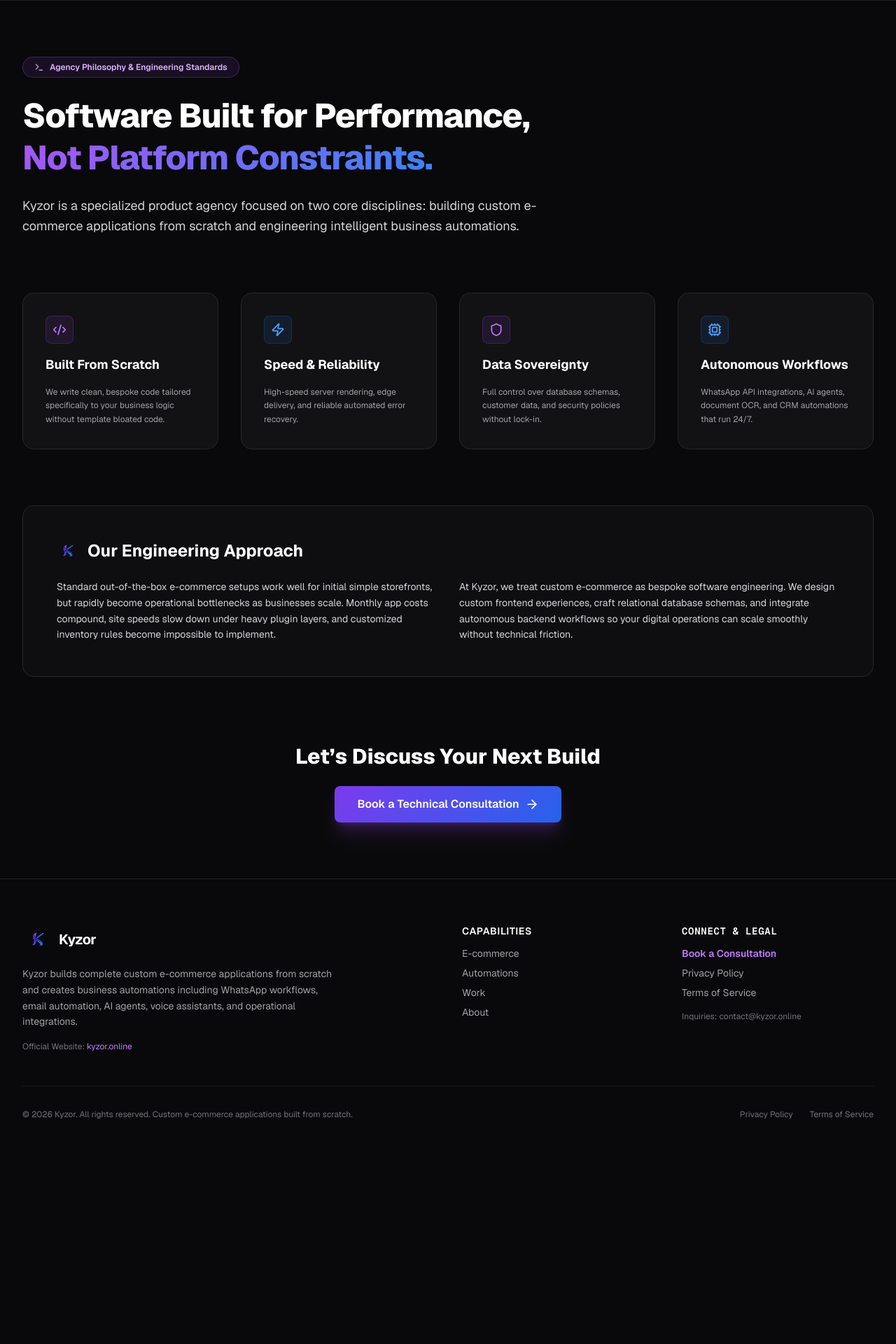
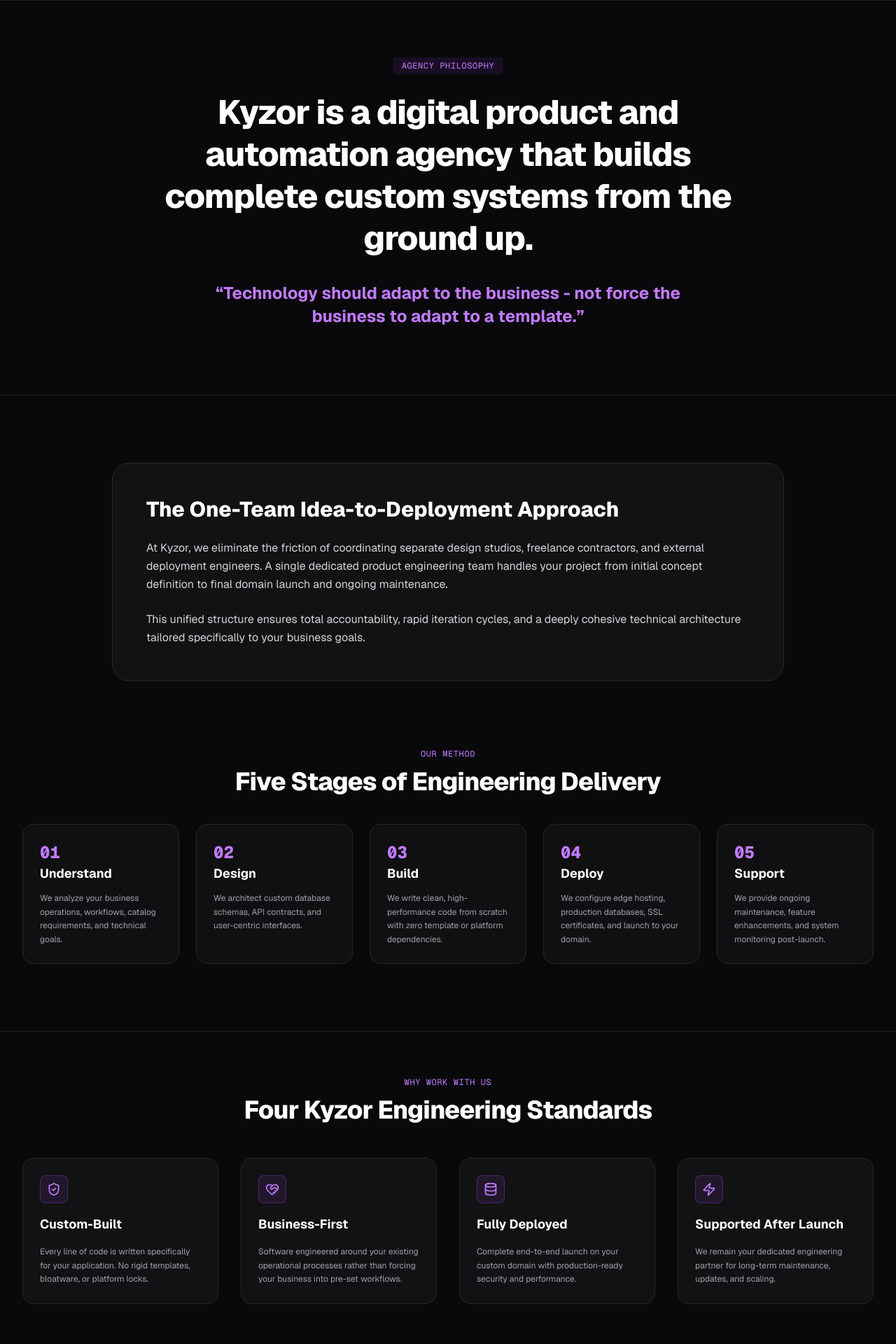
Before and after one commit to arbazkhan675/kyzor, a Next.js app: page /about in a window 1280 px wide. Shown: the part 80-2000 px from the top of the page at 70% size. Before the commit the page ends 1744 px from the top, so only its background shows below. Built offline with nearby package versions, Linux system fonts and the light colour scheme.

Commit message:
feat: Complete About, Privacy Policy, and Terms of Service trust pages

```diff
--- a/app/about/page.tsx
+++ b/app/about/page.tsx
@@ -1,103 +1,137 @@
 import Link from "next/link";
-import Image from "next/image";
-import { ArrowRight, Code2, Cpu, Shield, Zap, Terminal } from "lucide-react";
+import { ArrowRight, ShieldCheck, Zap, Database, HeartHandshake, CheckCircle2, UserCheck } from "lucide-react";
 import type { Metadata } from "next";
 
 export const metadata: Metadata = {
   title: "About Kyzor | Engineering Custom E-commerce & Business Automations",
   description:
-    "Learn about Kyzor's mission: engineering bespoke e-commerce applications from scratch and building autonomous business workflows with software clarity.",
+    "Kyzor is a digital product and automation agency that builds complete custom systems from the ground up. Technology should adapt to the business - not force the business to adapt to a template.",
 };
 
 export default function AboutPage() {
+  const processStages = [
+    { name: "Understand", description: "We analyze your business operations, workflows, catalog requirements, and technical goals." },
+    { name: "Design", description: "We architect custom database schemas, API contracts, and user-centric interfaces." },
+    { name: "Build", description: "We write clean, high-performance code from scratch with zero template or platform dependencies." },
+    { name: "Deploy", description: "We configure edge hosting, production databases, SSL certificates, and launch to your domain." },
+    { name: "Support", description: "We provide ongoing maintenance, feature enhancements, and system monitoring post-launch." },
+  ];
+
+  const differentiators = [
+    { title: "Custom-Built", description: "Every line of code is written specifically for your application. No rigid templates, bloatware, or platform locks.", icon: ShieldCheck },
+    { title: "Business-First", description: "Software engineered around your existing operational processes rather than forcing your business into pre-set workflows.", icon: HeartHandshake },
+    { title: "Fully Deployed", description: "Complete end-to-end launch on your custom domain with production-ready security and performance.", icon: Database },
+    { title: "Supported After Launch", description: "We remain your dedicated engineering partner for long-term maintenance, updates, and scaling.", icon: Zap },
+  ];
+
   return (
-    <div className="mx-auto max-w-7xl px-4 sm:px-6 lg:px-8 py-12 lg:py-20 space-y-20">
-      {/* Header */}
-      <div className="max-w-3xl space-y-6">
-        <div className="inline-flex items-center gap-2 rounded-full border border-purple-500/30 bg-purple-500/10 px-4 py-1.5 text-xs font-semibold text-purple-300">
-          <Terminal className="h-3.5 w-3.5" />
-          <span>Agency Philosophy & Engineering Standards</span>
+    <div className="space-y-16 lg:space-y-24 pb-16">
+      {/* 1. Hero & Opening Statement */}
+      <section className="relative pt-12 pb-16 md:pt-20 md:pb-24 border-b border-zinc-800/60 bg-zinc-950">
+        <div className="mx-auto max-w-4xl px-4 sm:px-6 lg:px-8 text-center space-y-6">
+          <span className="inline-block text-xs font-mono uppercase tracking-wider text-purple-400 bg-purple-500/10 px-3 py-1 rounded">
+            Agency Philosophy
+          </span>
+          <h1 className="text-4xl sm:text-5xl font-extrabold text-white tracking-tight leading-tight">
+            Kyzor is a digital product and automation agency that builds complete custom systems from the ground up.
+          </h1>
+          <p className="text-xl sm:text-2xl font-bold text-purple-400 max-w-3xl mx-auto leading-snug pt-2">
+            “Technology should adapt to the business - not force the business to adapt to a template.”
+          </p>
         </div>
-        <h1 className="text-4xl sm:text-5xl font-extrabold text-white tracking-tight leading-tight">
-          Software Built for Performance, <span className="text-gradient">Not Platform Constraints.</span>
-        </h1>
-        <p className="text-lg text-zinc-300 leading-relaxed">
-          Kyzor is a specialized product agency focused on two core disciplines: building custom e-commerce applications from scratch and engineering intelligent business automations.
+      </section>
+
+      {/* 2. The One-Team Approach */}
+      <section className="mx-auto max-w-5xl px-4 sm:px-6 lg:px-8 space-y-8">
+        <div className="rounded-3xl border border-zinc-800 bg-zinc-900/60 p-8 sm:p-12 space-y-6">
+          <h2 className="text-2xl sm:text-3xl font-extrabold text-white">The One-Team Idea-to-Deployment Approach</h2>
+          <p className="text-sm sm:text-base text-zinc-300 leading-relaxed">
+            At Kyzor, we eliminate the friction of coordinating separate design studios, freelance contractors, and external deployment engineers. A single dedicated product engineering team handles your project from initial concept definition to final domain launch and ongoing maintenance.
+          </p>
+          <p className="text-sm sm:text-base text-zinc-300 leading-relaxed">
+            This unified structure ensures total accountability, rapid iteration cycles, and a deeply cohesive technical architecture tailored specifically to your business goals.
+          </p>
+        </div>
+      </section>
+
+      {/* 3. Five Process Stages */}
+      <section className="mx-auto max-w-7xl px-4 sm:px-6 lg:px-8 space-y-10">
+        <div className="text-center space-y-3">
+          <h2 className="text-xs font-mono uppercase tracking-wider text-purple-400">Our Method</h2>
+          <p className="text-3xl font-extrabold text-white tracking-tight sm:text-4xl">
+            Five Stages of Engineering Delivery
           </p>
         </div>
 
-      {/* Values Grid */}
-      <div className="grid grid-cols-1 md:grid-cols-2 lg:grid-cols-4 gap-8">
-        <div className="rounded-2xl border border-zinc-800 bg-zinc-900/60 p-8 space-y-4">
-          <div className="w-10 h-10 rounded-lg bg-purple-500/10 border border-purple-500/20 flex items-center justify-center text-purple-400">
-            <Code2 className="h-5 w-5" />
+        <div className="grid grid-cols-1 sm:grid-cols-2 lg:grid-cols-5 gap-6">
+          {processStages.map((stage, idx) => (
+            <div key={stage.name} className="rounded-2xl border border-zinc-800 bg-zinc-900/50 p-6 space-y-3">
+              <span className="text-2xl font-mono font-extrabold text-purple-400">0{idx + 1}</span>
+              <h3 className="text-lg font-bold text-white">{stage.name}</h3>
+              <p className="text-xs text-zinc-400 leading-relaxed">{stage.description}</p>
             </div>
-          <h3 className="text-lg font-bold text-white">Built From Scratch</h3>
-          <p className="text-xs text-zinc-400 leading-relaxed">
-            We write clean, bespoke code tailored specifically to your business logic without template bloated code.
+          ))}
+        </div>
+      </section>
+
+      {/* 4. Four Core Differentiators */}
+      <section className="border-t border-zinc-800/80 bg-zinc-950 py-16">
+        <div className="mx-auto max-w-7xl px-4 sm:px-6 lg:px-8 space-y-12">
+          <div className="text-center space-y-3">
+            <h2 className="text-xs font-mono uppercase tracking-wider text-purple-400">Why Work With Us</h2>
+            <p className="text-3xl font-extrabold text-white tracking-tight sm:text-4xl">
+              Four Kyzor Engineering Standards
             </p>
           </div>
 
-        <div className="rounded-2xl border border-zinc-800 bg-zinc-900/60 p-8 space-y-4">
-          <div className="w-10 h-10 rounded-lg bg-blue-500/10 border border-blue-500/20 flex items-center justify-center text-blue-400">
-            <Zap className="h-5 w-5" />
+          <div className="grid grid-cols-1 sm:grid-cols-2 lg:grid-cols-4 gap-8">
+            {differentiators.map((item) => {
+              const Icon = item.icon;
+              return (
+                <div key={item.title} className="rounded-2xl border border-zinc-800 bg-zinc-900/60 p-6 space-y-4">
+                  <div className="w-10 h-10 rounded-lg bg-purple-500/10 border border-purple-500/30 flex items-center justify-center text-purple-400">
+                    <Icon className="h-5 w-5" />
                   </div>
-          <h3 className="text-lg font-bold text-white">Speed & Reliability</h3>
-          <p className="text-xs text-zinc-400 leading-relaxed">
-            High-speed server rendering, edge delivery, and reliable automated error recovery.
+                  <h3 className="text-lg font-bold text-white">{item.title}</h3>
+                  <p className="text-xs text-zinc-400 leading-relaxed">{item.description}</p>
+                </div>
+              );
+            })}
+          </div>
+        </div>
+      </section>
+
+      {/* 5. Team Section Note */}
+      <section className="mx-auto max-w-4xl px-4 sm:px-6 lg:px-8 text-center">
+        <div className="rounded-2xl border border-zinc-800/80 bg-zinc-900/30 p-8 space-y-3">
+          <UserCheck className="mx-auto h-8 w-8 text-purple-400 opacity-80" />
+          <h3 className="text-lg font-bold text-white">Direct Engineer Communication</h3>
+          <p className="text-xs text-zinc-400 max-w-md mx-auto leading-relaxed">
+            You work directly with senior product engineers who architect and write your code - no account managers or middle layers.
           </p>
         </div>
+      </section>
 
-        <div className="rounded-2xl border border-zinc-800 bg-zinc-900/60 p-8 space-y-4">
-          <div className="w-10 h-10 rounded-lg bg-purple-500/10 border border-purple-500/20 flex items-center justify-center text-purple-400">
-            <Shield className="h-5 w-5" />
-          </div>
-          <h3 className="text-lg font-bold text-white">Data Sovereignty</h3>
-          <p className="text-xs text-zinc-400 leading-relaxed">
-            Full control over database schemas, customer data, and security policies without lock-in.
+      {/* Final Consultation CTA */}
+      <section className="mx-auto max-w-7xl px-4 sm:px-6 lg:px-8">
+        <div className="rounded-3xl border border-zinc-800 bg-gradient-to-r from-zinc-900 via-zinc-900 to-zinc-950 p-10 sm:p-14 text-center space-y-6 shadow-2xl">
+          <h2 className="text-3xl sm:text-4xl font-extrabold text-white tracking-tight">
+            Ready to Build Your Custom Software Solution?
+          </h2>
+          <p className="text-base text-zinc-300 max-w-xl mx-auto leading-relaxed">
+            Book a direct consultation with our engineering team to review your technical goals and project scope.
           </p>
-        </div>
-
-        <div className="rounded-2xl border border-zinc-800 bg-zinc-900/60 p-8 space-y-4">
-          <div className="w-10 h-10 rounded-lg bg-blue-500/10 border border-blue-500/20 flex items-center justify-center text-blue-400">
-            <Cpu className="h-5 w-5" />
-          </div>
-          <h3 className="text-lg font-bold text-white">Autonomous Workflows</h3>
-          <p className="text-xs text-zinc-400 leading-relaxed">
-            WhatsApp API integrations, AI agents, document OCR, and CRM automations that run 24/7.
-          </p>
-        </div>
-      </div>
-
-      {/* Engineering Manifesto */}
-      <div className="rounded-2xl border border-zinc-800 bg-zinc-900/40 p-8 sm:p-12 space-y-6">
-        <div className="flex items-center gap-3">
-          <Image src="/logo.png" alt="Kyzor Logo" width={32} height={32} />
-          <h2 className="text-2xl font-bold text-white">Our Engineering Approach</h2>
-        </div>
-        <div className="grid grid-cols-1 md:grid-cols-2 gap-8 text-sm text-zinc-300 leading-relaxed">
-          <p>
-            Standard out-of-the-box e-commerce setups work well for initial simple storefronts, but rapidly become operational bottlenecks as businesses scale. Monthly app costs compound, site speeds slow down under heavy plugin layers, and customized inventory rules become impossible to implement.
-          </p>
-          <p>
-            At Kyzor, we treat custom e-commerce as bespoke software engineering. We design custom frontend experiences, craft relational database schemas, and integrate autonomous backend workflows so your digital operations can scale smoothly without technical friction.
-          </p>
-        </div>
-      </div>
-
-      {/* CTA */}
-      <div className="text-center space-y-6 pt-4">
-        <h2 className="text-2xl sm:text-3xl font-extrabold text-white">Let’s Discuss Your Next Build</h2>
           <div>
             <Link
               href="/consultation"
-            className="inline-flex items-center justify-center rounded-lg bg-accent-gradient px-8 py-3.5 text-base font-semibold text-white shadow-xl shadow-purple-500/20 hover:scale-[1.02] transition-transform"
+              className="inline-flex items-center justify-center rounded-lg bg-accent-gradient px-8 py-4 text-base font-semibold text-white shadow-xl hover:scale-[1.02] transition-all"
             >
-            Book a Technical Consultation
+              Book a Consultation
               <ArrowRight className="ml-2 h-5 w-5" />
             </Link>
           </div>
         </div>
+      </section>
     </div>
   );
 }
```
Also changed, not shown: app/privacy/page.tsx (+95 -29 lines), app/terms/page.tsx (+76 -21 lines), 1 other file (tests, documents, lock files or other folders). Lines whose indentation alone changed are shown as unchanged.
